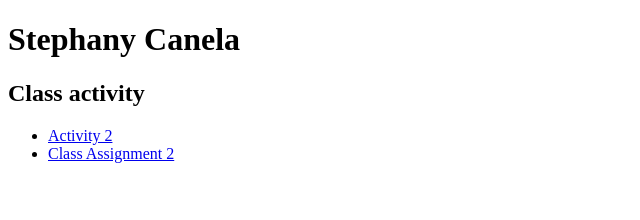
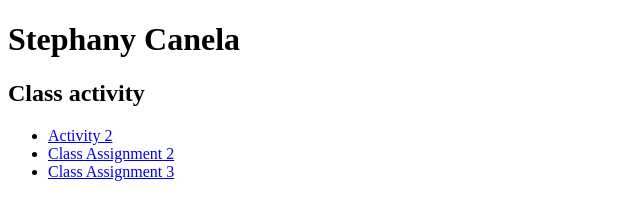
Before and after one commit to StephanyC/microcredential, a plain HTML site: page index.html in a window 1280 px wide. Shown: the whole page, without its empty margins (0-640 px from the left). Drawn offline with Linux system fonts and the light colour scheme.

Commit message:
Add files via upload

```diff
--- a/index.html
+++ b/index.html
@@ -12,6 +12,7 @@
    <ul>
     <li><a href="day2/activity2.html" target="blank">Activity 2</a></li>
     <li><a href="classactivity/newyorkcityparks.html" target="blank">Class Assignment 2</a></li>
+    <li><a href="activity3/classactivity3.html" target="_blank">Class Assignment 3</a></li>
    </ul>
 </body>
 </html>
```
